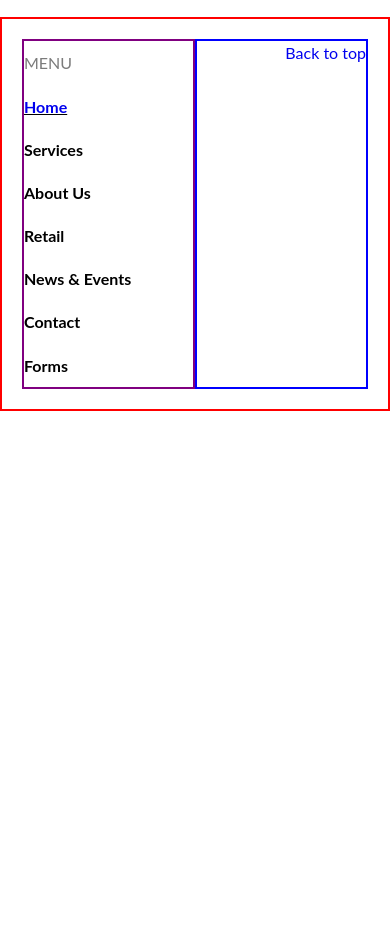
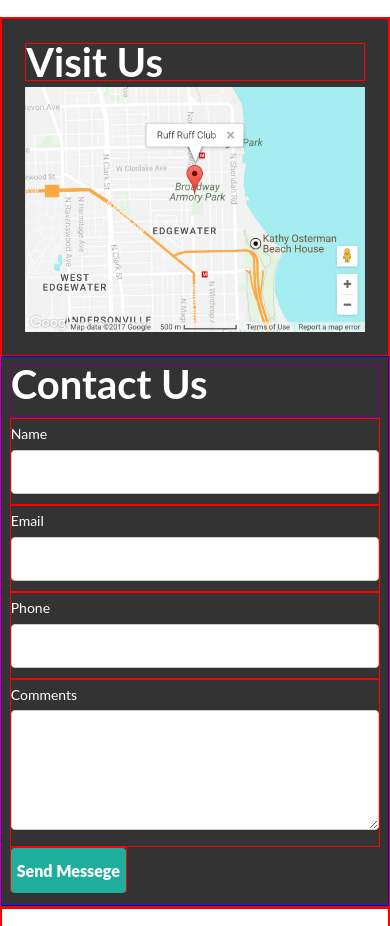
Before and after one commit to juliafmurray/ruff-ruff, a website: page src/index.html in a window 390 px wide. Shown: the part 1066-1992 px from the top of the page. Before the commit the page ends 1477 px from the top, so only its background shows below. Drawn offline with nearby package versions, Linux system fonts and the light colour scheme; files that its build step writes are made by us from their sources.

Commit message:
form with media queries

```diff
--- a/src/index.html
+++ b/src/index.html
@@ -118,6 +118,39 @@
     </ul>
   </div>
 
+<div class="c-contact">
+  <div class="c-contact__map">
+    <h2 class="c-contact__map--heading">Visit Us</h2>
+    <img src='assets/map.jpg'>
+  </div>
+
+
+  <form class="c-contact__form">
+    <h2 class="c-contact__form--heading">Contact Us</h2>
+
+    <div class="c-contact__form--field">
+      <label for="name">Name</label>
+      <input type="text" id="name" name="Name">
+    </div>
+    <div class="c-contact__form--field">
+      <label for="email">Email</label>
+      <input type="text" id="email address" name="email address">
+    </div>
+    <div class="c-contact__form--field">
+      <label for="phone">Phone</label>
+      <input type="text" id="phone number" name="phone number">
+    </div>
+    <div class="c-contact__form--area">
+      <label for="comments">Comments</label>
+      <textarea id="comments" name="comments" style="height:120px"></textarea>
+    </div>
+    <div class="c-contact__form--button">
+      <input type="submit" value="Send Messege" style="height:45px">
+    </div>
+  </form>
+</div>
+
+
 <div class="c-sm-nav">
       <ul class="c-sm-nav__list">
         <small class="c-sm-nav__heading">menu</small>
--- a/src/scss/01_settings/tokens.scss
+++ b/src/scss/01_settings/tokens.scss
@@ -12,6 +12,7 @@ $color-black-hover: darken($color-black, 10%);
 $color-black-secondary: rgba($color-black, .66);
 $color-accent: #7B7B7B;
 $color-accent-hover: darken($color-accent, 10%);
+$color-dark: #333333;
 $color-success: #58966B;
 $color-success-hover: darken($color-success, 10%);
 $color-error: #C81905;
--- a/src/scss/03_generic/normalize.scss
+++ b/src/scss/03_generic/normalize.scss
@@ -55,9 +55,13 @@ section {
 h1 {
   font-size: 2em;
   margin-block-start: 0;
+  margin-block-end: 0;
+}
+
+h2 {
+  margin-block-start: 0;
 margin-block-end: 0;
 }
-
 /* Grouping content
    ========================================================================== */
 
@@ -255,7 +259,7 @@ img {
  */
 
 svg:not(:root) {
-  overflow: hidden;
+  overflow: visible;
 }
 
 /* Forms
@@ -275,6 +279,8 @@ textarea {
   font-size: 100%; /* 1 */
   line-height: 1.15; /* 1 */
   margin: 0; /* 2 */
+  width: 100%;
+  height: 100%;
 }
 
 /**
@@ -373,6 +379,7 @@ progress {
 
 textarea {
   overflow: auto;
+  height: 70%;
 }
 
 /**
--- a/src/scss/04_elements/inputs.scss
+++ b/src/scss/04_elements/inputs.scss
@@ -0,0 +1,24 @@
+input[type=text], select, textarea {
+    width: 100%; /* Full width */
+    padding: 12px; /* Some padding */
+    border: 1px solid #ccc; /* Gray border */
+    border-radius: 4px; /* Rounded borders */
+    box-sizing: border-box; /* Make sure that padding and width stays in place */
+    margin-bottom: 10px;
+}
+
+label {
+  color: $color-white;
+  display: block;
+  font-size: $font-size-text-medium;
+  line-height: $line-height-tall;
+}
+
+input[type="submit"] {
+  background-color: $color-primary;
+  font-family: $font-family;
+  font-weight: $font-weight-extrabold;
+  color: $color-white;
+  border: none;
+  border-radius: 4px;
+}
--- a/src/scss/04_elements/typography.scss
+++ b/src/scss/04_elements/typography.scss
@@ -5,14 +5,14 @@ html {
 }
 
 h1 {
-  color: $color-black;
+  color: $color-white;
   font-size: $font-size-heading-x-large;
   font-weight: $font-weight-bold;
   line-height: $line-height-heading;
 }
 
 h2 {
-  color: $color-black;
+  color: $color-white;
   font-size: $font-size-heading-large;
   font-weight: $font-weight-bold;
   line-height: $line-height-heading;
--- /dev/null
+++ b/src/scss/06_components/form.scss
@@ -0,0 +1,88 @@
+.c-contact {
+  border: 1px red solid;
+  background-color: $color-dark;
+  display: flex;
+  flex-wrap: wrap;
+
+
+}
+
+.c-contact__map {
+  border: 1px red solid;
+  @media screen and (min-width: $width-x-small) {
+    width: 100%;
+    padding: 6%;
+    }
+  @media screen and (min-width: $width-large) {
+    width: 50%;
+    padding: 2%;
+    }
+}
+
+.c-contact__form--heading {
+    width: 100%;
+    border: 1px purple solid;
+
+
+    @media screen and (min-width: $width-x-small) {
+      height: 10%;
+      }
+
+    @media screen and (min-width: $width-large) {
+      height: 10%;
+      }
+
+}
+
+.c-contact__map--heading {
+    width: 100%;
+    border: 1px red solid;
+    margin-bottom: 2%;
+}
+
+.c-contact__form {
+  display: flex;
+  flex-wrap: wrap;
+  border: 1px blue solid;
+  justify-content: space-between;
+  align-items: flex-start;
+  overflow: hidden;
+  padding: 20px;
+
+  @media screen and (min-width: $width-x-small) {
+    width: 100%;
+    padding: 2%;
+    }
+
+  @media screen and (min-width: $width-large) {
+    width: 50%;
+    padding: 2%;
+    }
+}
+
+.c-contact__form--field {
+  border: 1px red solid;
+
+  @media screen and (min-width: $width-x-small) {
+    width: 100%;
+    }
+
+  @media screen and (min-width: $width-medium) {
+    width: 30%;
+    }
+
+  @media screen and (min-width: $width-large) {
+    width: 30%;
+    }
+}
+
+.c-contact__form--area {
+  border: 1px red solid;
+  width: 100%;
+}
+
+.c-contact__form--button {
+  border: 1px red solid;
+  height: 45px;
+  margin-bottom: 20px;
+}
--- a/src/scss/06_components/hero.scss
+++ b/src/scss/06_components/hero.scss
@@ -25,13 +25,11 @@
     }
 
     @media screen and (min-width: 960px) {
-      font-size: $font-size-heading-xxx-large;
-  }
+    font-size: $font-size-heading-xxx-large;
+    }
 }
 
 .c-hero__img {
-width: 100%;
-position: relative;
-
+  width: 100%;
 
 }
--- a/src/scss/styles.scss
+++ b/src/scss/styles.scss
@@ -13,7 +13,8 @@
 @import '06_components/hero';
 @import '06_components/main';
 @import '06_components/content';
-@import '06_components/navigation'
+@import '06_components/navigation';
+@import '06_components/form'
 
 
 // @import '05_objects/main';
```
Also changed, not shown: src/assets/map.jpg (added).
